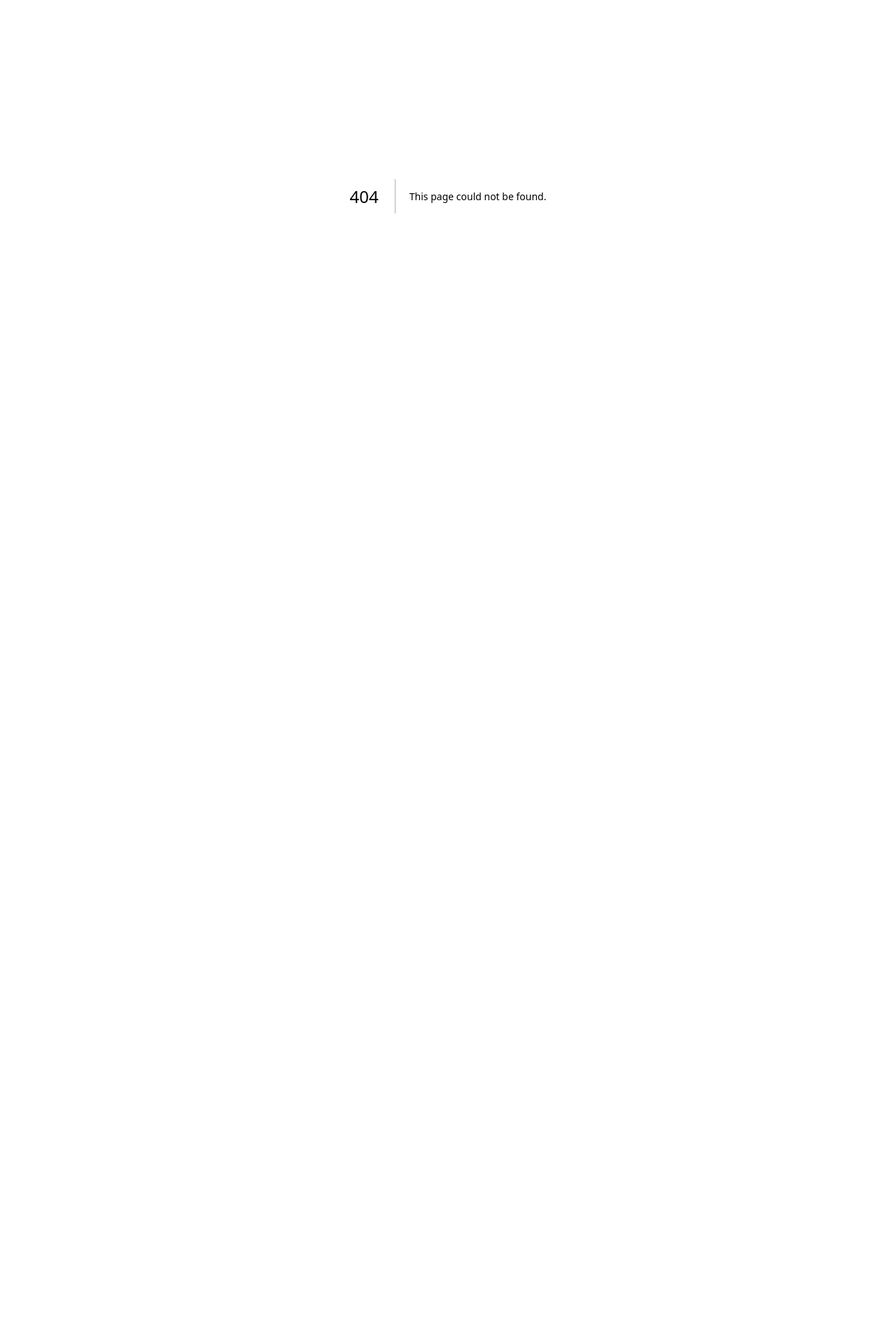
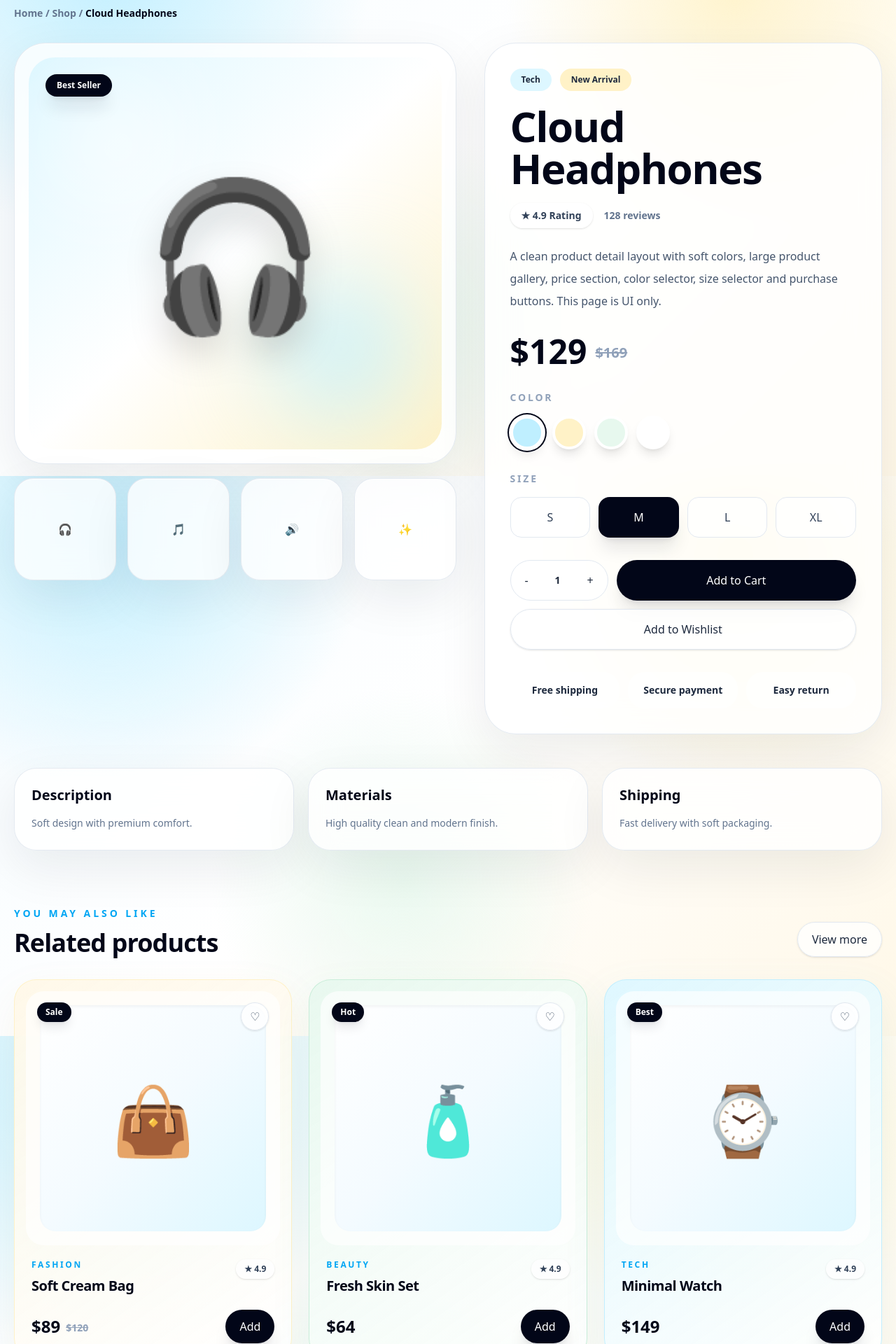
Before and after one commit to fakhtehpanah/softora-store, a Next.js app: page /product/1 in a window 1280 px wide. Before the commit this address had no page. Shown: the part 120-2040 px from the top of the page at 70% size. Before the commit the page ends 800 px from the top, so only its background shows below. Built offline with nearby package versions, Linux system fonts and the light colour scheme.

Commit message:
Add product details page UI

```diff
--- /dev/null
+++ b/app/product/[id]/page.tsx
@@ -0,0 +1,195 @@
+import Header from "@/components/layout/Header";
+import Footer from "@/components/layout/Footer";
+import RelatedProducts from "@/components/product/RelatedProducts";
+
+const thumbnails = ["🎧", "🎵", "🔊", "✨"];
+const colors = ["#BFEFFF", "#FFF2C7", "#E7F8EE", "#FFFFFF"];
+const sizes = ["S", "M", "L", "XL"];
+
+export default function ProductDetailsPage() {
+  return (
+    <>
+      <Header />
+
+      <main className="min-h-screen px-5 py-12">
+        <section className="mx-auto max-w-7xl">
+          <div className="mb-8 text-sm font-bold text-slate-500">
+            Home / Shop /{" "}
+            <span className="text-slate-950">Cloud Headphones</span>
+          </div>
+
+          <div className="grid gap-10 lg:grid-cols-[1fr_0.9fr]">
+            <section>
+              <div className="store-glass-card overflow-hidden rounded-[2.8rem] p-5">
+                <div className="relative flex min-h-[560px] items-center justify-center overflow-hidden rounded-[2.3rem] bg-gradient-to-br from-[#DDF7FF] via-white to-[#FFF2C7]">
+                  <div className="pointer-events-none absolute left-10 top-10 h-44 w-44 rounded-full bg-white/65 blur-3xl" />
+                  <div className="pointer-events-none absolute bottom-10 right-10 h-52 w-52 rounded-full bg-[#BFEFFF]/70 blur-3xl" />
+
+                  <div className="relative store-float text-[13rem] drop-shadow-2xl">
+                    🎧
+                  </div>
+
+                  <div className="absolute left-6 top-6 rounded-full bg-slate-950 px-4 py-2 text-xs font-black text-white shadow-xl shadow-slate-900/10">
+                    Best Seller
+                  </div>
+                </div>
+              </div>
+
+              <div className="mt-5 grid grid-cols-4 gap-4">
+                {thumbnails.map((item, index) => (
+                  <button
+                    key={index}
+                    type="button"
+                    className={`store-glass-card flex aspect-square items-center justify-center rounded-[1.7rem] text-4xl transition hover:-translate-y-1 ${
+                      index === 0 ? "ring-2 ring-slate-950" : ""
+                    }`}
+                  >
+                    {item}
+                  </button>
+                ))}
+              </div>
+            </section>
+
+            <section className="store-glass-card h-fit rounded-[2.8rem] p-7 md:p-9">
+              <div className="mb-5 flex flex-wrap items-center gap-3">
+                <span className="rounded-full bg-[#DDF7FF] px-4 py-2 text-xs font-black text-slate-800">
+                  Tech
+                </span>
+
+                <span className="rounded-full bg-[#FFF2C7] px-4 py-2 text-xs font-black text-slate-800">
+                  New Arrival
+                </span>
+              </div>
+
+              <h1 className="text-4xl font-black tracking-tight text-slate-950 md:text-6xl">
+                Cloud Headphones
+              </h1>
+
+              <div className="mt-5 flex flex-wrap items-center gap-4">
+                <div className="rounded-full bg-white/70 px-4 py-2 text-sm font-black text-slate-700 shadow-sm">
+                  ★ 4.9 Rating
+                </div>
+
+                <p className="text-sm font-semibold text-slate-500">
+                  128 reviews
+                </p>
+              </div>
+
+              <p className="mt-6 text-base leading-8 text-slate-600">
+                A clean product detail layout with soft colors, large product
+                gallery, price section, color selector, size selector and
+                purchase buttons. This page is UI only.
+              </p>
+
+              <div className="mt-8 flex items-end gap-3">
+                <p className="text-5xl font-black text-slate-950">$129</p>
+                <p className="pb-2 text-xl font-bold text-slate-400 line-through">
+                  $169
+                </p>
+              </div>
+
+              <div className="mt-8">
+                <p className="mb-4 text-sm font-black uppercase tracking-[0.2em] text-slate-400">
+                  Color
+                </p>
+
+                <div className="flex flex-wrap gap-3">
+                  {colors.map((color, index) => (
+                    <button
+                      key={color}
+                      type="button"
+                      className={`h-12 w-12 rounded-full border-4 border-white shadow-lg transition hover:scale-110 ${
+                        index === 0 ? "ring-2 ring-slate-950 ring-offset-2" : ""
+                      }`}
+                      style={{ backgroundColor: color }}
+                    />
+                  ))}
+                </div>
+              </div>
+
+              <div className="mt-8">
+                <p className="mb-4 text-sm font-black uppercase tracking-[0.2em] text-slate-400">
+                  Size
+                </p>
+
+                <div className="grid grid-cols-4 gap-3">
+                  {sizes.map((size, index) => (
+                    <button
+                      key={size}
+                      type="button"
+                      className={`rounded-2xl px-5 py-4 text-sm font-black transition ${
+                        index === 1
+                          ? "bg-slate-950 text-white shadow-xl shadow-slate-900/10"
+                          : "border border-slate-200 bg-white/70 text-slate-700 hover:bg-white"
+                      }`}
+                    >
+                      {size}
+                    </button>
+                  ))}
+                </div>
+              </div>
+
+              <div className="mt-8 grid gap-3 sm:grid-cols-[140px_1fr]">
+                <div className="flex items-center justify-between rounded-full border border-slate-200 bg-white/75 px-5 py-4">
+                  <button type="button" className="text-xl font-black">
+                    -
+                  </button>
+                  <span className="text-sm font-black">1</span>
+                  <button type="button" className="text-xl font-black">
+                    +
+                  </button>
+                </div>
+
+                <button
+                  type="button"
+                  className="rounded-full bg-slate-950 px-8 py-4 text-sm font-black text-white shadow-xl shadow-slate-900/10 transition hover:-translate-y-0.5 hover:bg-slate-800"
+                >
+                  Add to Cart
+                </button>
+              </div>
+
+              <button
+                type="button"
+                className="mt-3 w-full rounded-full border border-slate-200 bg-white/75 px-8 py-4 text-sm font-black text-slate-800 shadow-sm transition hover:-translate-y-0.5 hover:bg-white"
+              >
+                Add to Wishlist
+              </button>
+
+              <div className="mt-8 grid gap-3 sm:grid-cols-3">
+                {["Free shipping", "Secure payment", "Easy return"].map(
+                  (item) => (
+                    <div
+                      key={item}
+                      className="rounded-3xl bg-white/60 p-4 text-center"
+                    >
+                      <p className="text-sm font-black text-slate-800">
+                        {item}
+                      </p>
+                    </div>
+                  ),
+                )}
+              </div>
+            </section>
+          </div>
+
+          <section className="mt-12 grid gap-5 md:grid-cols-3">
+            {[
+              ["Description", "Soft design with premium comfort."],
+              ["Materials", "High quality clean and modern finish."],
+              ["Shipping", "Fast delivery with soft packaging."],
+            ].map(([title, text]) => (
+              <div key={title} className="store-glass-card rounded-[2rem] p-6">
+                <h3 className="text-xl font-black text-slate-950">{title}</h3>
+                <p className="mt-3 text-sm leading-7 text-slate-500">{text}</p>
+              </div>
+            ))}
+          </section>
+
+          <RelatedProducts />
+        </section>
+      </main>
+
+      <Footer />
+    </>
+  );
+}
--- a/components/product/ProductCard.tsx
+++ b/components/product/ProductCard.tsx
@@ -55,10 +55,11 @@ export default function ProductCard({
             <p className="text-xs font-black uppercase tracking-[0.22em] text-sky-500">
               {category}
             </p>
-
-            <h3 className="mt-2 text-xl font-black tracking-tight text-slate-950">
-              {title}
-            </h3>
+                <a href="/product/1">
+  <h3 className="mt-2 text-xl font-black tracking-tight text-slate-950 transition hover:text-sky-500">
+    {title}
+  </h3>
+</a>
           </div>
 
           <div className="flex items-center gap-1 rounded-full bg-white/70 px-3 py-1.5 text-xs font-black text-slate-700 shadow-sm">
--- /dev/null
+++ b/components/product/RelatedProducts.tsx
@@ -0,0 +1,60 @@
+import ProductCard from "@/components/product/ProductCard";
+
+const relatedProducts = [
+  {
+    title: "Soft Cream Bag",
+    category: "Fashion",
+    price: "$89",
+    oldPrice: "$120",
+    icon: "👜",
+    badge: "Sale",
+    cardColor: "cream" as const,
+  },
+  {
+    title: "Fresh Skin Set",
+    category: "Beauty",
+    price: "$64",
+    icon: "🧴",
+    badge: "Hot",
+    cardColor: "mint" as const,
+  },
+  {
+    title: "Minimal Watch",
+    category: "Tech",
+    price: "$149",
+    icon: "⌚",
+    badge: "Best",
+    cardColor: "blue" as const,
+  },
+];
+
+export default function RelatedProducts() {
+  return (
+    <section className="mt-20">
+      <div className="mb-8 flex flex-col justify-between gap-4 md:flex-row md:items-end">
+        <div>
+          <p className="text-sm font-black uppercase tracking-[0.28em] text-sky-500">
+            You may also like
+          </p>
+
+          <h2 className="mt-3 text-4xl font-black tracking-tight text-slate-950">
+            Related products
+          </h2>
+        </div>
+
+        <button
+          type="button"
+          className="w-fit rounded-full border border-slate-200 bg-white/75 px-5 py-3 text-sm font-black text-slate-800 shadow-sm backdrop-blur-xl transition hover:-translate-y-0.5 hover:bg-white"
+        >
+          View more
+        </button>
+      </div>
+
+      <div className="grid gap-6 sm:grid-cols-2 lg:grid-cols-3">
+        {relatedProducts.map((product) => (
+          <ProductCard key={product.title} {...product} />
+        ))}
+      </div>
+    </section>
+  );
+}
```
